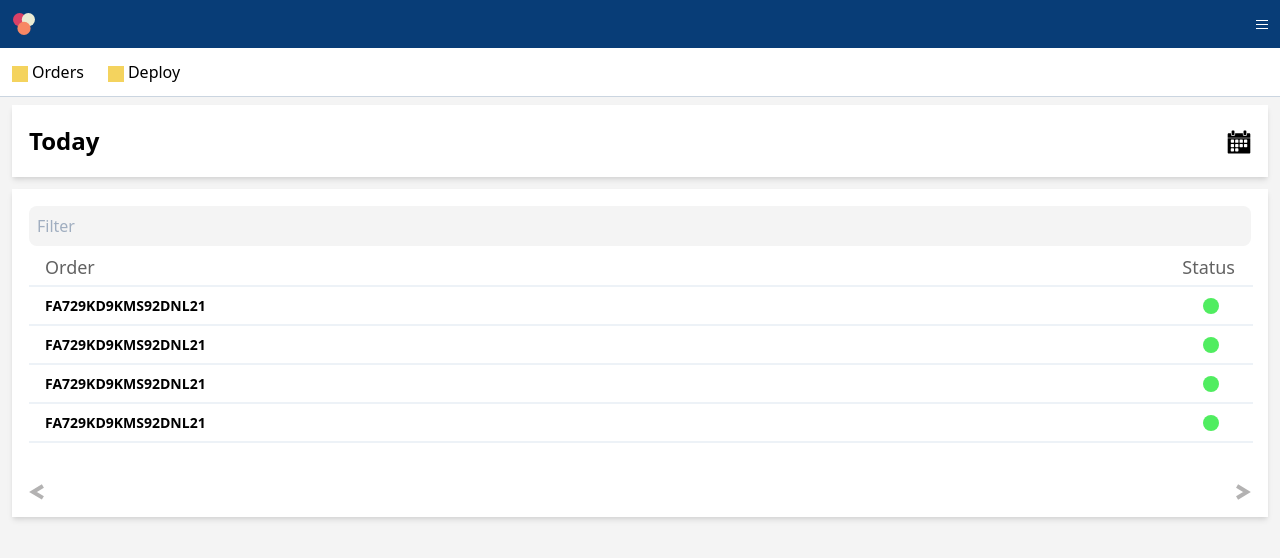
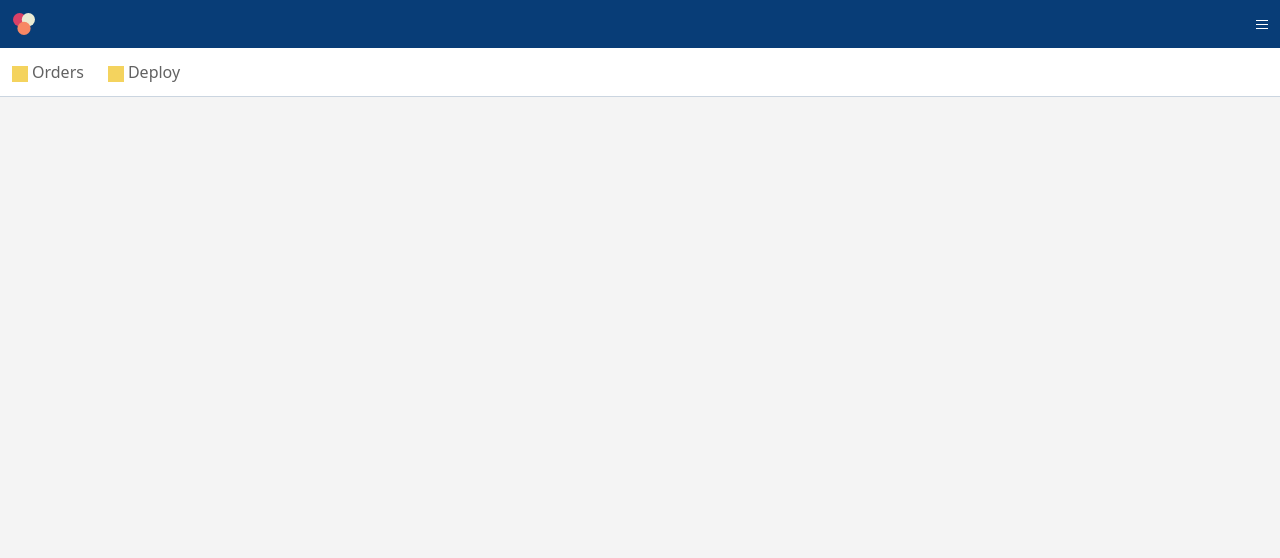
Before and after one commit to mrodrigues95/pick-up, a React (Create React App) app: page /deploy in a window 1280 px wide. Shown: the top 558 px of the page. Built offline with nearby package versions, Linux system fonts and the light colour scheme.

Commit message:
added the create order page and adjusted routing accoridngly

```diff
--- a/src/App.js
+++ b/src/App.js
@@ -1,36 +1,20 @@
 import React from 'react';
+import { Switch, Route } from 'react-router-dom';
 import './css/main.css';
 
-import Layout from './components/Layout';
-import Navigation from './components/Navigation/Navigation';
-import Card from './components/UI/Card';
-import Input from './components/UI/Input';
-import OrderList from './components/UI/Orders/OrderList';
+import Home from './components/Home/Home';
+import Deploy from './components/Deploy/Deploy';
 
 const App = () => {
   return (
-    <Layout>
-      <Navigation />
-      <Card>
-        <h1 className="text-2xl font-semibold">Today</h1>
-        <button className="mt-2">
-          <svg
-            className="w-6"
-            xmlns="http://www.w3.org/2000/svg"
-            viewBox="0 0 70 87.5"
-          >
-            <path d="M50.241 14.824h4.25a2 2 0 002-2V3.49a2 2 0 00-2-2h-4.25a2 2 0 00-2 2v9.333a2 2 0 002 2zM15.5 14.824h4.25a2 2 0 002-2V3.49a2 2 0 00-2-2H15.5a2 2 0 00-2 2v9.333a2 2 0 002 2z" />
-            <path d="M68 12.16c0-1.66-1.35-3-3-3h-6.51v3.66c0 2.21-1.79 4-4 4h-4.25c-2.2 0-4-1.79-4-4V9.16H23.75v3.66c0 2.21-1.8 4-4 4H15.5c-2.21 0-4-1.79-4-4V9.16H5c-1.66 0-3 1.34-3 3v10.19h66V12.16zM5 68.51h59.99c1.65 0 3-1.35 3-3V24.35H2v41.16c0 1.65 1.35 3 3 3zm44.54-38.66c0-1.11.89-2 2-2h5.54a2 2 0 012 2v5.54c0 1.1-.9 2-2 2h-5.54a2 2 0 01-2-2v-5.54zm0 12.74a2 2 0 012-2h5.54c1.1 0 2 .9 2 2v5.55c0 1.1-.9 2-2 2h-5.54a2 2 0 01-2-2v-5.55zM36.66 29.85a2 2 0 012-2h5.54c1.11 0 2 .89 2 2v5.54a2 2 0 01-2 2h-5.54c-1.1 0-2-.9-2-2v-5.54zm0 12.74c0-1.1.9-2 2-2h5.54a2 2 0 012 2v5.55a2 2 0 01-2 2h-5.54c-1.1 0-2-.9-2-2v-5.55zM23.79 29.85c0-1.11.89-2 2-2h5.54a2 2 0 012 2v5.54c0 1.1-.9 2-2 2h-5.54a2 2 0 01-2-2v-5.54zm0 12.74a2 2 0 012-2h5.54c1.1 0 2 .9 2 2v5.55c0 1.1-.9 2-2 2h-5.54a2 2 0 01-2-2v-5.55zm0 12.75a2 2 0 012-2h5.54c1.1 0 2 .9 2 2v5.54a2 2 0 01-2 2h-5.54c-1.11 0-2-.89-2-2v-5.54zM11.04 29.72c0-1.1.9-2 2-2h5.54c1.1 0 2 .9 2 2v5.54c0 1.1-.9 2-2 2h-5.54c-1.1 0-2-.9-2-2v-5.54zm-.13 12.87c0-1.1.9-2 2-2h5.54a2 2 0 012 2v5.55a2 2 0 01-2 2h-5.54c-1.1 0-2-.9-2-2v-5.55zm0 12.75c0-1.1.9-2 2-2h5.54a2 2 0 012 2v5.54c0 1.11-.89 2-2 2h-5.54a2 2 0 01-2-2v-5.54z" />
-          </svg>
-        </button>
-      </Card>
-      <Card>
-        <div className="w-full">
-          <Input placeholder="Filter" />
-          <OrderList />
-        </div>
-      </Card>
-    </Layout>
+    <Switch>
+      <Route path="/deploy">
+        <Deploy />
+      </Route>
+      <Route path="/">
+        <Home />
+      </Route>
+    </Switch>
   );
 };
 
--- /dev/null
+++ b/src/components/Deploy/Deploy.js
@@ -0,0 +1,14 @@
+import React from 'react';
+
+import Layout from '../Layout';
+import Navigation from '../Navigation/Navigation';
+
+const Deploy = () => {
+  return (
+    <Layout>
+      <Navigation />
+    </Layout>
+  );
+};
+
+export default Deploy;
--- /dev/null
+++ b/src/components/Home/Home.js
@@ -0,0 +1,36 @@
+import React from 'react';
+
+import Layout from '../Layout';
+import Navigation from '../Navigation/Navigation';
+import Card from '../UI/Card';
+import Input from '../UI/Input';
+import OrderList from '../UI/Orders/OrderList';
+
+const Home = () => {
+  return (
+    <Layout>
+      <Navigation />
+      <Card>
+        <h1 className="text-2xl font-semibold">Today</h1>
+        <button className="mt-2">
+          <svg
+            className="w-6"
+            xmlns="http://www.w3.org/2000/svg"
+            viewBox="0 0 70 87.5"
+          >
+            <path d="M50.241 14.824h4.25a2 2 0 002-2V3.49a2 2 0 00-2-2h-4.25a2 2 0 00-2 2v9.333a2 2 0 002 2zM15.5 14.824h4.25a2 2 0 002-2V3.49a2 2 0 00-2-2H15.5a2 2 0 00-2 2v9.333a2 2 0 002 2z" />
+            <path d="M68 12.16c0-1.66-1.35-3-3-3h-6.51v3.66c0 2.21-1.79 4-4 4h-4.25c-2.2 0-4-1.79-4-4V9.16H23.75v3.66c0 2.21-1.8 4-4 4H15.5c-2.21 0-4-1.79-4-4V9.16H5c-1.66 0-3 1.34-3 3v10.19h66V12.16zM5 68.51h59.99c1.65 0 3-1.35 3-3V24.35H2v41.16c0 1.65 1.35 3 3 3zm44.54-38.66c0-1.11.89-2 2-2h5.54a2 2 0 012 2v5.54c0 1.1-.9 2-2 2h-5.54a2 2 0 01-2-2v-5.54zm0 12.74a2 2 0 012-2h5.54c1.1 0 2 .9 2 2v5.55c0 1.1-.9 2-2 2h-5.54a2 2 0 01-2-2v-5.55zM36.66 29.85a2 2 0 012-2h5.54c1.11 0 2 .89 2 2v5.54a2 2 0 01-2 2h-5.54c-1.1 0-2-.9-2-2v-5.54zm0 12.74c0-1.1.9-2 2-2h5.54a2 2 0 012 2v5.55a2 2 0 01-2 2h-5.54c-1.1 0-2-.9-2-2v-5.55zM23.79 29.85c0-1.11.89-2 2-2h5.54a2 2 0 012 2v5.54c0 1.1-.9 2-2 2h-5.54a2 2 0 01-2-2v-5.54zm0 12.74a2 2 0 012-2h5.54c1.1 0 2 .9 2 2v5.55c0 1.1-.9 2-2 2h-5.54a2 2 0 01-2-2v-5.55zm0 12.75a2 2 0 012-2h5.54c1.1 0 2 .9 2 2v5.54a2 2 0 01-2 2h-5.54c-1.11 0-2-.89-2-2v-5.54zM11.04 29.72c0-1.1.9-2 2-2h5.54c1.1 0 2 .9 2 2v5.54c0 1.1-.9 2-2 2h-5.54c-1.1 0-2-.9-2-2v-5.54zm-.13 12.87c0-1.1.9-2 2-2h5.54a2 2 0 012 2v5.55a2 2 0 01-2 2h-5.54c-1.1 0-2-.9-2-2v-5.55zm0 12.75c0-1.1.9-2 2-2h5.54a2 2 0 012 2v5.54c0 1.11-.89 2-2 2h-5.54a2 2 0 01-2-2v-5.54z" />
+          </svg>
+        </button>
+      </Card>
+      <Card>
+        <div className="w-full">
+          <Input placeholder="Filter" />
+          <OrderList />
+        </div>
+      </Card>
+    </Layout>
+  );
+};
+
+export default Home;
--- a/src/components/Navigation/Navigation.js
+++ b/src/components/Navigation/Navigation.js
@@ -6,7 +6,7 @@ const Navigation = () => {
   return (
     <ul className="flex bg-white border-b border-gray-400">
       <NavigationItem link="/">Orders</NavigationItem>
-      <NavigationItem link="/">Deploy</NavigationItem>
+      <NavigationItem link="/deploy">Deploy</NavigationItem>
     </ul>
   );
 };
--- a/src/components/Navigation/NavigationItem/NavigationItem.js
+++ b/src/components/Navigation/NavigationItem/NavigationItem.js
@@ -14,7 +14,7 @@ const NavigationItem = (props) => {
         <path fill="#F4D35E" d="M0 0h16v16H0z" />
       </svg>
       <Link
-        className="pl-1 hover:text-primary active:border-b-2 active:border-primary"
+        className="pl-1 text-orderHeader font-medium hover:border-primary hover:text-primary active:border-b-2 active:border-primary"
         to={props.link}
       >
         {props.children}
```
